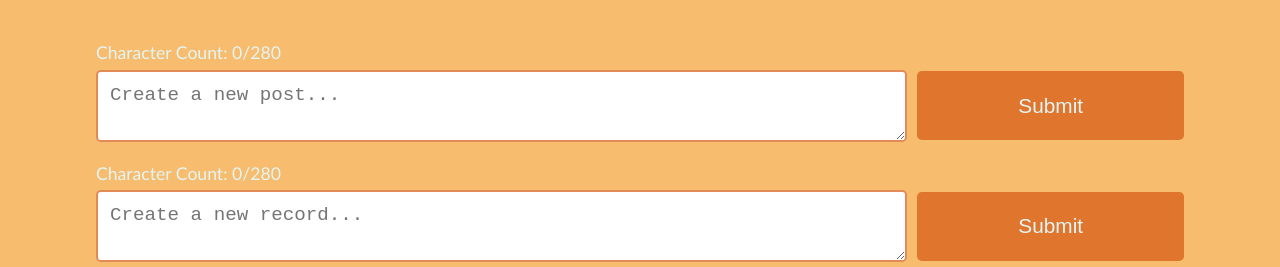
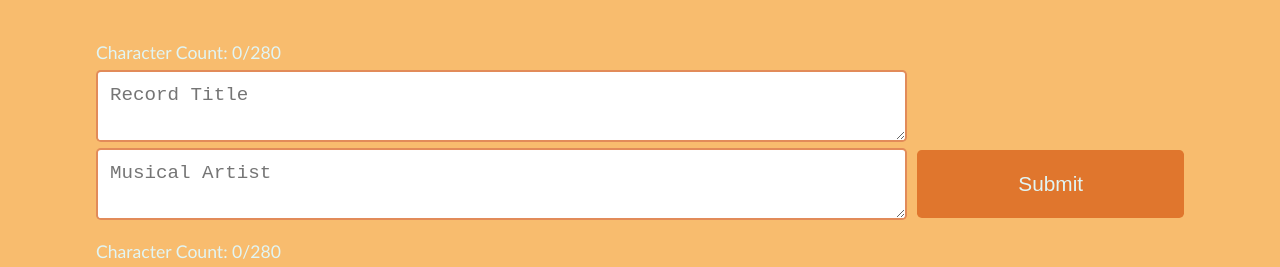
Before and after one commit to ajpicc3734/Vinyl-Collectors-MERN, a React (Create React App) app in the folder client/: page /profile in a window 1280 px wide. Shown: the part 367-634 px from the top of the page. Built offline with nearby package versions, Linux system fonts and the light colour scheme; no server answers.

Commit message:
changed functionality of post form to display record title and artist

```diff
--- a/client/src/components/PostForm/index.js
+++ b/client/src/components/PostForm/index.js
@@ -1,16 +1,17 @@
-import React, { useState } from 'react';
+import React, { useState } from "react";
 
-import { useMutation } from '@apollo/client';
-import { ADD_POST } from '../../utils/mutations';
-import { QUERY_POSTS, QUERY_ME } from '../../utils/queries';
+import { useMutation } from "@apollo/client";
+import { ADD_POST } from "../../utils/mutations";
+import { QUERY_POSTS, QUERY_ME } from "../../utils/queries";
 
 const PostForm = () => {
-    const [postText, setText] = useState('');
+  const [artist, setArtist] = useState("");
+  const [postText, setText] = useState("");
+
   const [characterCount, setCharacterCount] = useState(0);
 
   const [addPost, { error }] = useMutation(ADD_POST, {
     update(cache, { data: { addPost } }) {
-
       // could potentially not exist yet, so wrap in a try/catch
       try {
         // update me array's cache
@@ -20,7 +21,7 @@ const PostForm = () => {
           data: { me: { ...me, posts: [...me.posts, addPost] } },
         });
       } catch (e) {
-                console.warn("First post insertion by user!")
+        console.warn("First post insertion by user!");
       }
 
       // update post array's cache
@@ -29,16 +30,33 @@ const PostForm = () => {
         query: QUERY_POSTS,
         data: { posts: [addPost, ...posts] },
       });
-        }
+    },
   });
+
 
   // update state based on form input changes
   const handleChange = (event) => {
     if (event.target.value.length <= 280) {
       setText(event.target.value);
+
       setCharacterCount(event.target.value.length);
     }
   };
+
+  const handleChangeArt = (event) => {
+    if (event.target.value.length <= 280) {
+      setArtist(event.target.value);
+      setCharacterCount(event.target.value.length);
+    }
+  };
+
+  //   const handleChange = (event) => {
+  //     const { data } = [artist, postText]
+  //     data[event.target.value] = event.target.value;
+  //     this.setArtist({
+  //       data,
+  //     });
+  //   };
 
   // submit form
   const handleFormSubmit = async (event) => {
@@ -46,11 +64,12 @@ const PostForm = () => {
 
     try {
       await addPost({
-                variables: { postText },
+        variables: { postText, artist },
       });
 
       // clear form value
-            setText('');
+      setText("");
+      setArtist("");
       setCharacterCount(0);
     } catch (e) {
       console.error(e);
@@ -60,7 +79,7 @@ const PostForm = () => {
   return (
     <div>
       <p
-                className={`m-0 ${characterCount === 280 || error ? 'text-error' : ''}`}
+        className={`m-0 ${characterCount === 280 || error ? "text-error" : ""}`}
       >
         Character Count: {characterCount}/280
         {error && <span className="ml-2">Something went wrong...</span>}
@@ -70,10 +89,16 @@ const PostForm = () => {
         onSubmit={handleFormSubmit}
       >
         <textarea
-                    placeholder="Create a new post..."
+          placeholder="Record Title"
           value={postText}
           className="form-input col-12 col-md-9"
           onChange={handleChange}
+        ></textarea>
+        <textarea
+          placeholder="Musical Artist"
+          value={artist}
+          className="form-input col-12 col-md-9"
+          onChange={handleChangeArt}
         ></textarea>
         <button className="btn col-12 col-md-3" type="submit">
           Submit
--- a/client/src/components/PostList/index.js
+++ b/client/src/components/PostList/index.js
@@ -24,7 +24,8 @@ const PostList = ({ posts, title }) => {
             </p>
             <div className="card-body">
               <Link to={`/post/${post._id}`}>
-                <p>{post.postText}</p>
+                <p>Record Title: {post.postText}</p>
+                <p>Musical Artist: {post.artist}</p>
                 <p className="mb-0">
                   Likes: {post.reactionCount} ||{" "}
                   {post.reactionCount ? "see" : "Join"} the discussion!
--- a/client/src/utils/mutations.js
+++ b/client/src/utils/mutations.js
@@ -25,10 +25,11 @@ export const ADD_USER = gql`
 `;
 
 export const ADD_POST = gql`
-  mutation addPost($postText: String!) {
-    addPost(postText: $postText) {
+  mutation addPost($postText: String!, $artist: String!) {
+    addPost(postText: $postText, artist: $artist ) {
       _id
       postText
+      artist
       createdAt
       username
       reactionCount
--- a/client/src/utils/queries.js
+++ b/client/src/utils/queries.js
@@ -5,6 +5,7 @@ export const QUERY_POSTS = gql`
     posts(username: $username) {
       _id
       postText
+      artist
       createdAt
       username
       reactionCount
@@ -23,6 +24,7 @@ export const QUERY_POST = gql`
     post(_id: $id) {
       _id
       postText
+      artist
       createdAt
       username
       reactionCount
@@ -83,6 +85,7 @@ export const QUERY_USER = gql`
       posts {
         _id
         postText
+        artist
         createdAt
         reactionCount
       }
@@ -121,6 +124,7 @@ export const QUERY_ME = gql`
       posts {
         _id
         postText
+        artist
         createdAt
         reactionCount
         reactions {
```
Also changed, not shown: 2 other files (tests, documents, lock files or other folders). Lines whose indentation alone changed are shown as unchanged.
